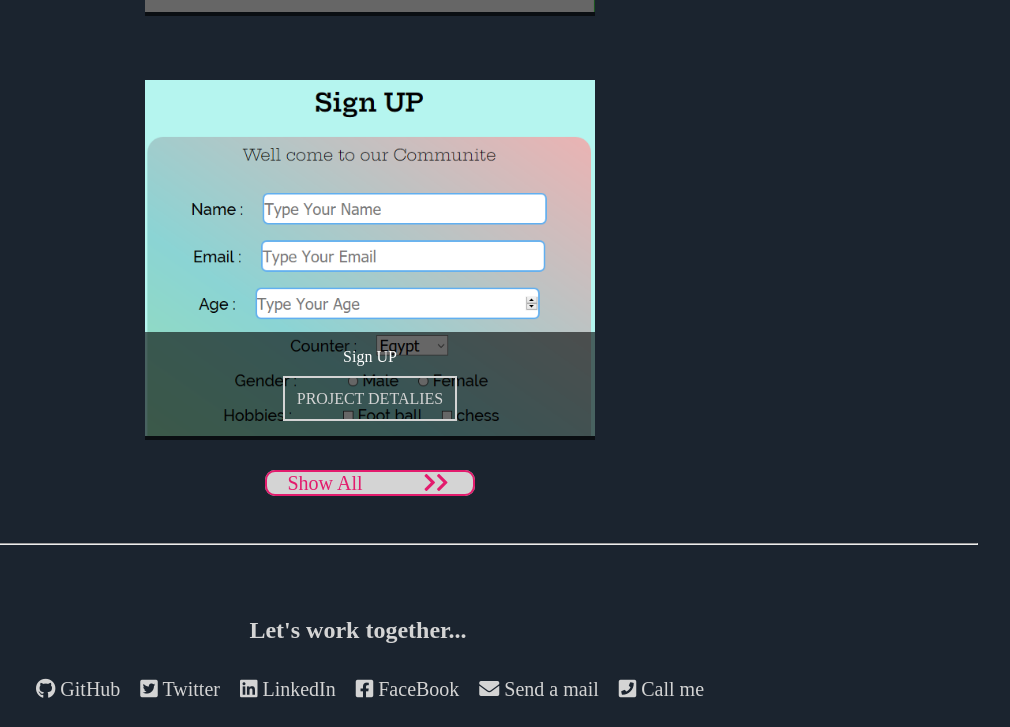
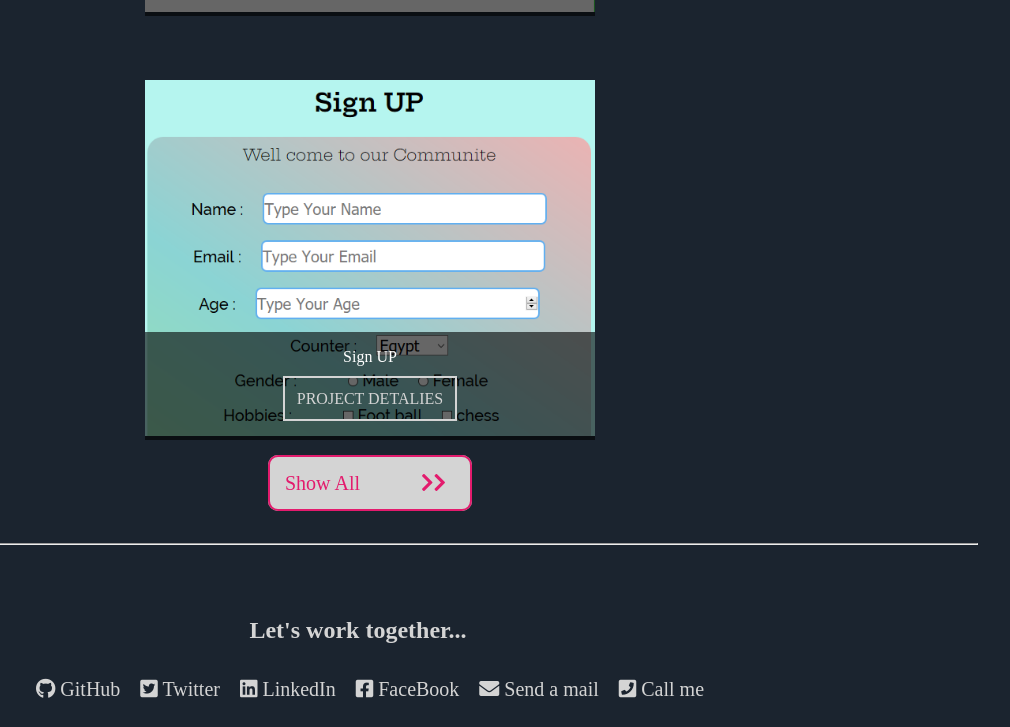
Before and after one commit to Affandi-85/FCC-protfolio-Project, a plain HTML site: page index.html in a window 1280 px wide. In both pictures the pointer is over the link "Show All". Shown: the part 2444-3171 px from the top of the page, without its empty margins (270-1280 px from the left). Drawn offline with Linux system fonts and the light colour scheme.

Commit message:
Increase profile-link height

```diff
--- a/css/style.css
+++ b/css/style.css
@@ -145,11 +145,10 @@ header{
 #profile-link{
   font-size: 1.25em;
   margin: 2em;
-  padding: 0 1em;
 }
 
 #profile-link:hover{
-  padding: 0 4em 0 1em;
+  padding-right: 4em;
 }
 
 #profile-link:hover i{
```
